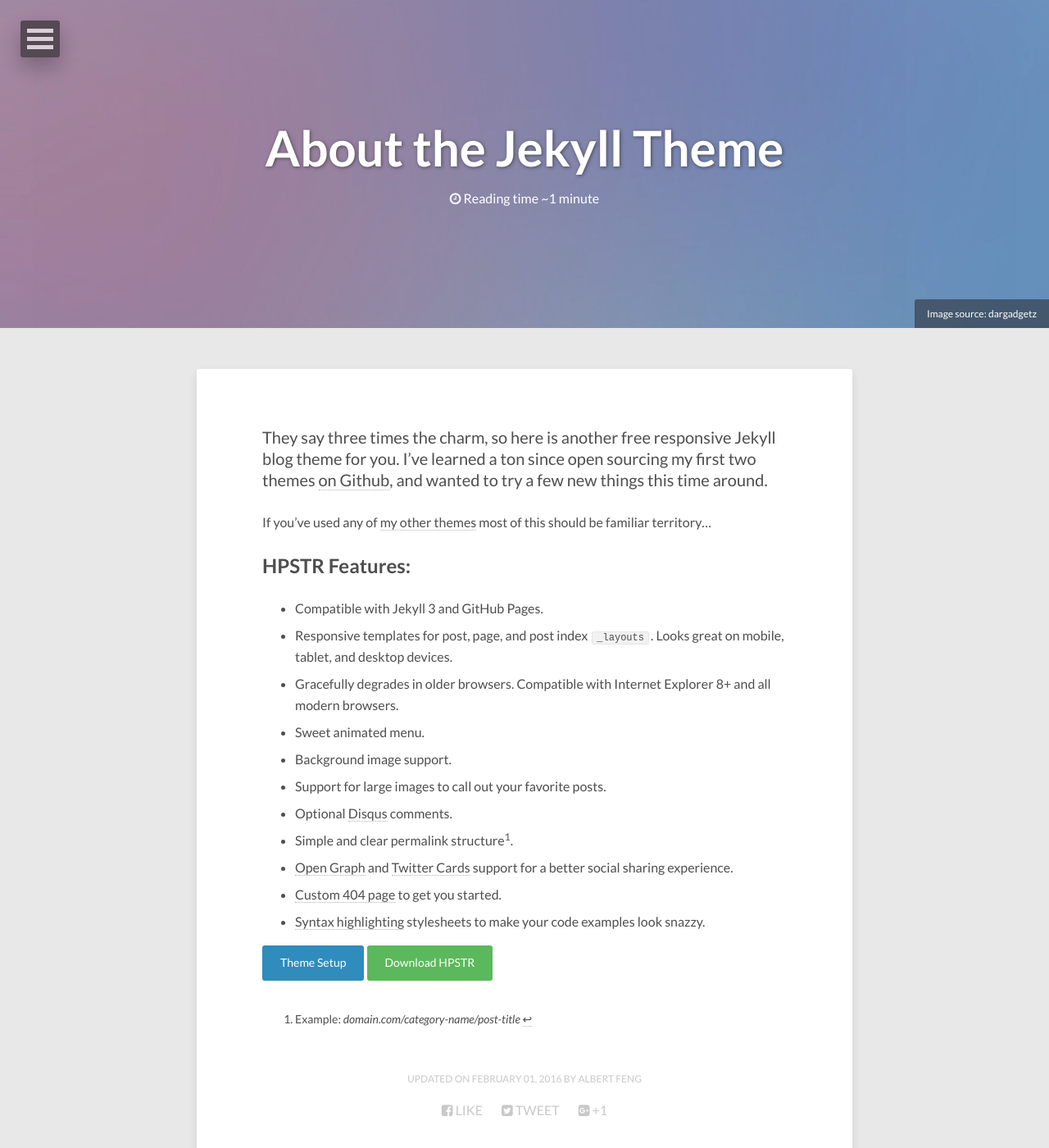
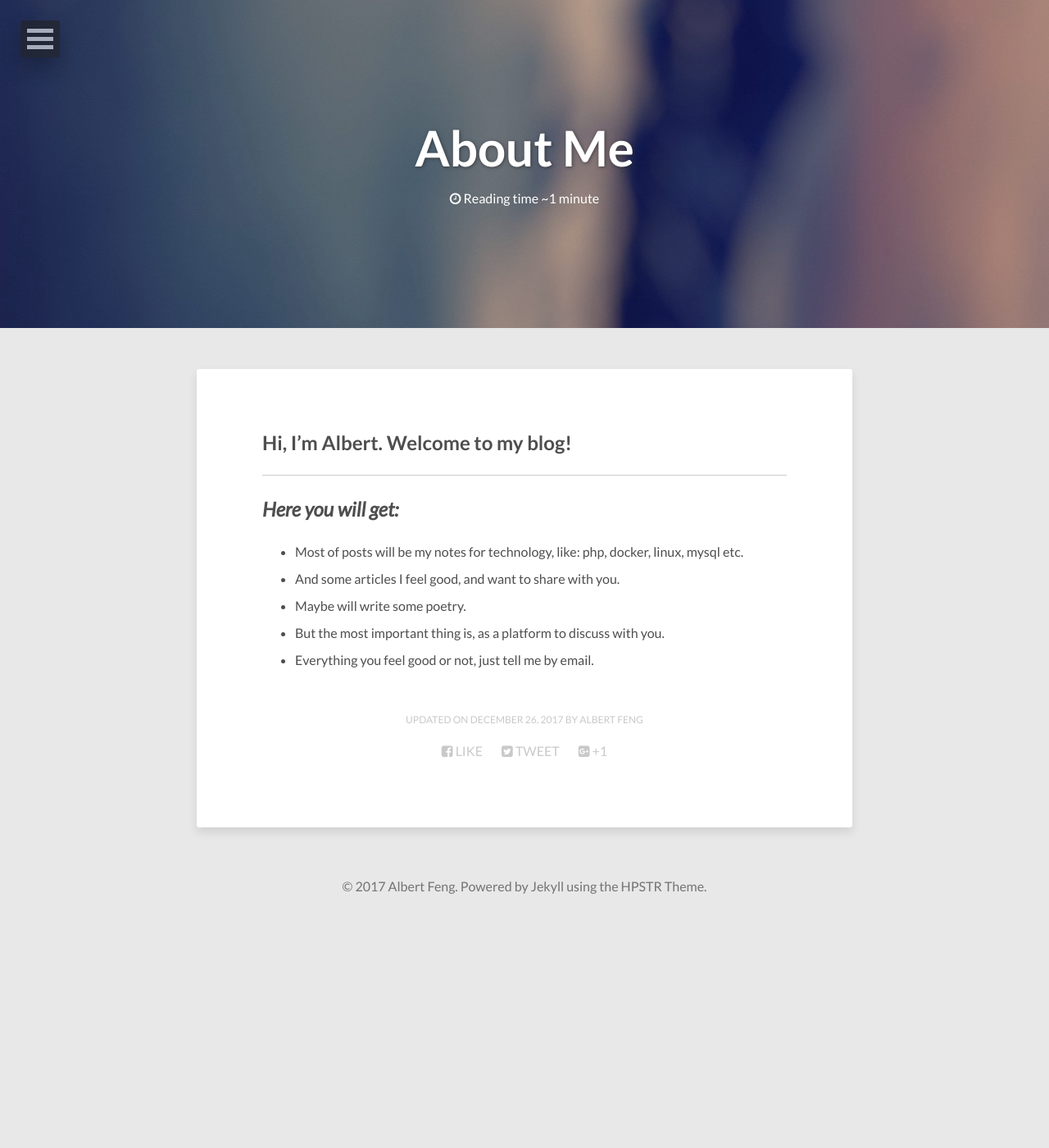
Before and after one commit to fengxw/fengxw.github.io, a Jekyll site: the page built from about/index.md, in a window 1280 px wide and 1400 px high. Shown: the whole window at 82% size. Built offline with Jekyll 4.4.1, drawn with Linux system fonts in a browser that asks for light colours; nearby versions of some CDN libraries; Markdown is read by kramdown in place of the engine named in the settings.

Commit message:
update page of about me, and post a new note

```diff
--- a/_config.yml
+++ b/_config.yml
@@ -29,7 +29,7 @@
 timezone:    America/New_York
 future:      false  # publish future dated posts --  true, false (default)
 highlighter: rouge
-markdown:    maruku
+markdown:    kramdown
 #remote_theme: "mmistakes/minimal-mistakes"
 plugins:
   - jekyll-remote-theme
@@ -44,13 +44,13 @@
 # Amount of post to show on home page
 paginate: 5
 
-#kramdown:
-#  input: GFM
-#  auto_ids: true
-#  footnote_nr: 1
-#  entity_output: as_char
-#  toc_levels: 1..6
-#  enable_coderay: false
+kramdown:
+  input: GFM
+  auto_ids: true
+  footnote_nr: 1
+  entity_output: as_char
+  toc_levels: 1..6
+  enable_coderay: false
 
 include:
   - .htaccess
--- a/_data/navigation.yml
+++ b/_data/navigation.yml
@@ -2,6 +2,3 @@
 
 - title: Theme Setup
   url: /theme-setup/
-
-- title: External Link
-  url: http://mademistakes.com
--- a/about/index.md
+++ b/about/index.md
@@ -1,32 +1,20 @@
 ---
 layout: page
-title: About the Jekyll Theme
+title: About Me
 image:
-  feature: abstract-5.jpg
-  credit: dargadgetz
-  creditlink: http://www.dargadgetz.com/ios-7-abstract-wallpaper-pack-for-iphone-5-and-ipod-touch-retina/
-comments: false
-modified: 2016-02-01
+  feature: abstract-12.jpg
+comments: true
+modified: 2017-12-26
 ---
 
-They say three times the charm, so here is another free responsive Jekyll blog theme for you. I've learned a ton since open sourcing my first two themes [on Github](http://github.com/mmistakes), and wanted to try a few new things this time around.
+## Hi, I'm Albert. Welcome to my blog!
 
-If you've used any of [my other themes](http://mademistakes.com/work/jekyll-themes/) most of this should be familiar territory...
+---
 
-## HPSTR Features:
+## _**Here you will get:**_
 
-* Compatible with Jekyll 3 and GitHub Pages.
-* Responsive templates for post, page, and post index `_layouts`. Looks great on mobile, tablet, and desktop devices.
-* Gracefully degrades in older browsers. Compatible with Internet Explorer 8+ and all modern browsers.
-* Sweet animated menu.
-* Background image support.
-* Support for large images to call out your favorite posts.
-* Optional [Disqus](http://disqus.com) comments.
-* Simple and clear permalink structure[^1].
-* [Open Graph](https://developers.facebook.com/docs/opengraph/) and [Twitter Cards](https://dev.twitter.com/docs/cards) support for a better social sharing experience.
-* [Custom 404 page]({{ site.url }}/404.html) to get you started.
-* [Syntax highlighting]({{ site.url }}/code-highlighting-post/) stylesheets to make your code examples look snazzy.
-
-<div markdown="0"><a href="{{ site.url }}/theme-setup/" class="btn btn-info">Theme Setup</a> <a href="https://github.com/mmistakes/hpstr-jekyll-theme" class="btn btn-success">Download HPSTR</a></div>
-
-[^1]: Example: *domain.com/category-name/post-title*
+* Most of posts will be my notes for technology, like: php, docker, linux, mysql etc.
+* And some articles I feel good, and want to share with you.
+* Maybe will write some poetry.
+* But the most important thing is, as a platform to discuss with you.
+* Everything you feel good or not, just tell me by email.
```
Also changed, not shown: _posts/2017-12-25-clear-docker.md (added, +49 -0 lines).
